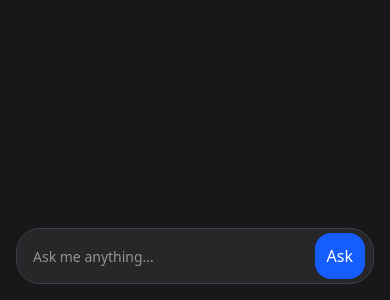
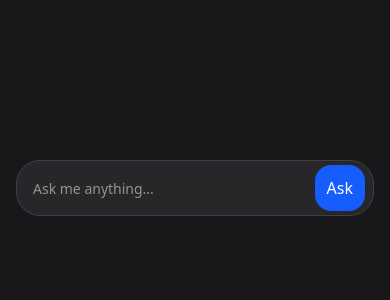
Before and after one commit to kunalbrahmankar11/AI-Tool, a React (Vite) app: page / in a window 390 px wide. Shown: the part 544-844 px from the top of the page. Built offline with nearby package versions, Linux system fonts and the light colour scheme.

Commit message:
update for responsiveness

```diff
--- a/src/App.jsx
+++ b/src/App.jsx
@@ -57,7 +57,7 @@ function App() {
 
         {/* Input Box */}
         <div className="bg-zinc-800 w-full sm:w-3/4 lg:w-1/2 p-1 pr-2 text-white m-auto rounded-3xl
-        border border-zinc-700 flex h-14 sm:h-16">
+        border border-zinc-700 flex h-14 sm:h-16 mb-17">
           <input
             type="text"
             value={question}
```
